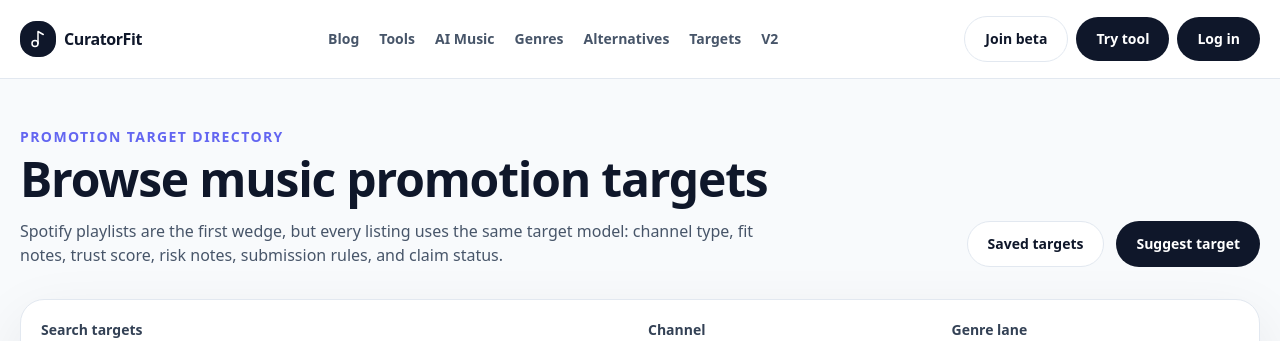
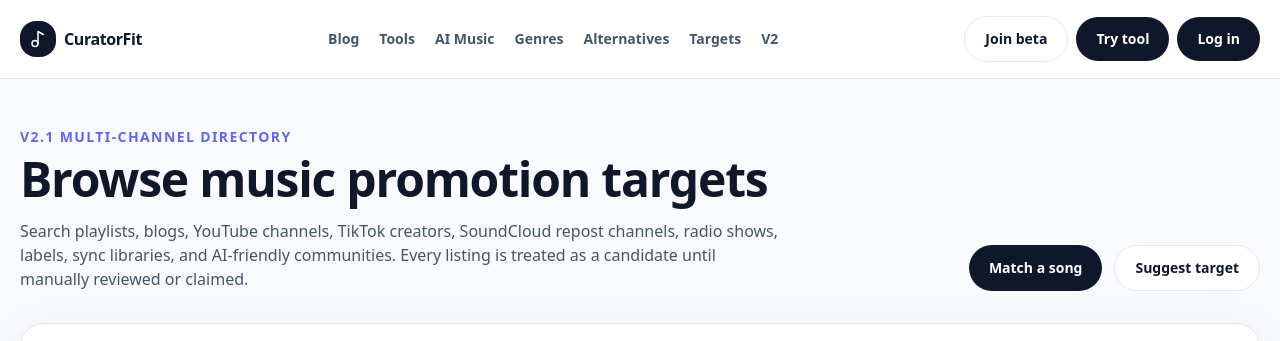
Before and after one commit to middlechildmzk/curatorfit, a Next.js app: page /targets in a window 1280 px wide. Shown: the top 341 px of the page. Built offline with nearby package versions, Linux system fonts and the light colour scheme; no server answers.

Commit message:
Update targets page for V2.1 positioning

```diff
--- a/app/targets/page.tsx
+++ b/app/targets/page.tsx
@@ -3,8 +3,8 @@ import { getPromotionTargets } from '@/lib/data';
 import { TargetsDirectoryClient } from '@/components/targets-directory-client';
 
 export const metadata = {
-  title: 'Promotion Target Directory | CuratorFit',
-  description: 'Browse Spotify playlists, SoundCloud channels, YouTube music channels, TikTok creators, blogs, radio shows, labels, and sync targets.'
+  title: 'Music Promotion Target Directory | CuratorFit',
+  description: 'Search Spotify playlists, SoundCloud channels, YouTube music channels, TikTok creators, blogs, radio shows, labels, sync targets, and AI music communities.'
 };
 
 export default async function TargetsPage() {
@@ -13,13 +13,13 @@ export default async function TargetsPage() {
     <main className="mx-auto max-w-7xl px-5 py-12">
       <div className="mb-8 flex flex-wrap items-end justify-between gap-4">
         <div>
-          <p className="text-sm font-bold uppercase tracking-widest text-brand">Promotion target directory</p>
+          <p className="text-sm font-bold uppercase tracking-widest text-brand">V2.1 multi-channel directory</p>
           <h1 className="mt-2 text-4xl font-black tracking-tight md:text-5xl">Browse music promotion targets</h1>
-          <p className="mt-4 max-w-3xl text-slate-600">Spotify playlists are the first wedge, but every listing uses the same target model: channel type, fit notes, trust score, risk notes, submission rules, and claim status.</p>
+          <p className="mt-4 max-w-3xl text-slate-600">Search playlists, blogs, YouTube channels, TikTok creators, SoundCloud repost channels, radio shows, labels, sync libraries, and AI-friendly communities. Every listing is treated as a candidate until manually reviewed or claimed.</p>
         </div>
         <div className="flex gap-3">
-          <Link href="/saved" className="btn-secondary">Saved targets</Link>
-          <Link href="/submit-target" className="btn-primary">Suggest target</Link>
+          <Link href="/match" className="btn-primary">Match a song</Link>
+          <Link href="/submit-target" className="btn-secondary">Suggest target</Link>
         </div>
       </div>
       <TargetsDirectoryClient targets={targets} />
```
